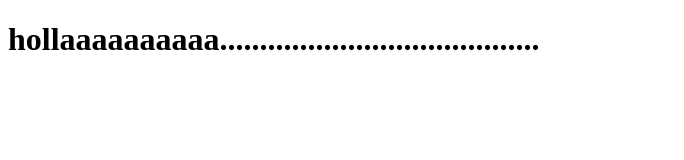
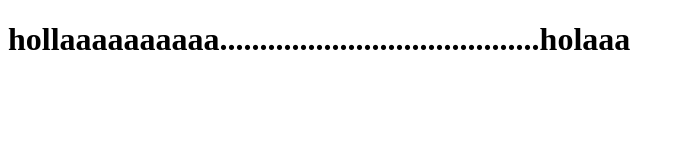
Before and after one commit to darRP/git_curso_prueba, a plain HTML site: page hola.html in a window 1280 px wide. Shown: the whole page, without its empty margins (0-684 px from the left). Drawn offline with Linux system fonts and the light colour scheme.

Commit message:
agregando cambios en hola.html en linux por ssh

```diff
--- a/hola.html
+++ b/hola.html
@@ -8,7 +8,7 @@
 </head>
 
 <body>
-    <h1>hollaaaaaaaaaa........................................</h1>
+    <h1>hollaaaaaaaaaa........................................holaaa</h1>
 </body>
 
 </html>
```
